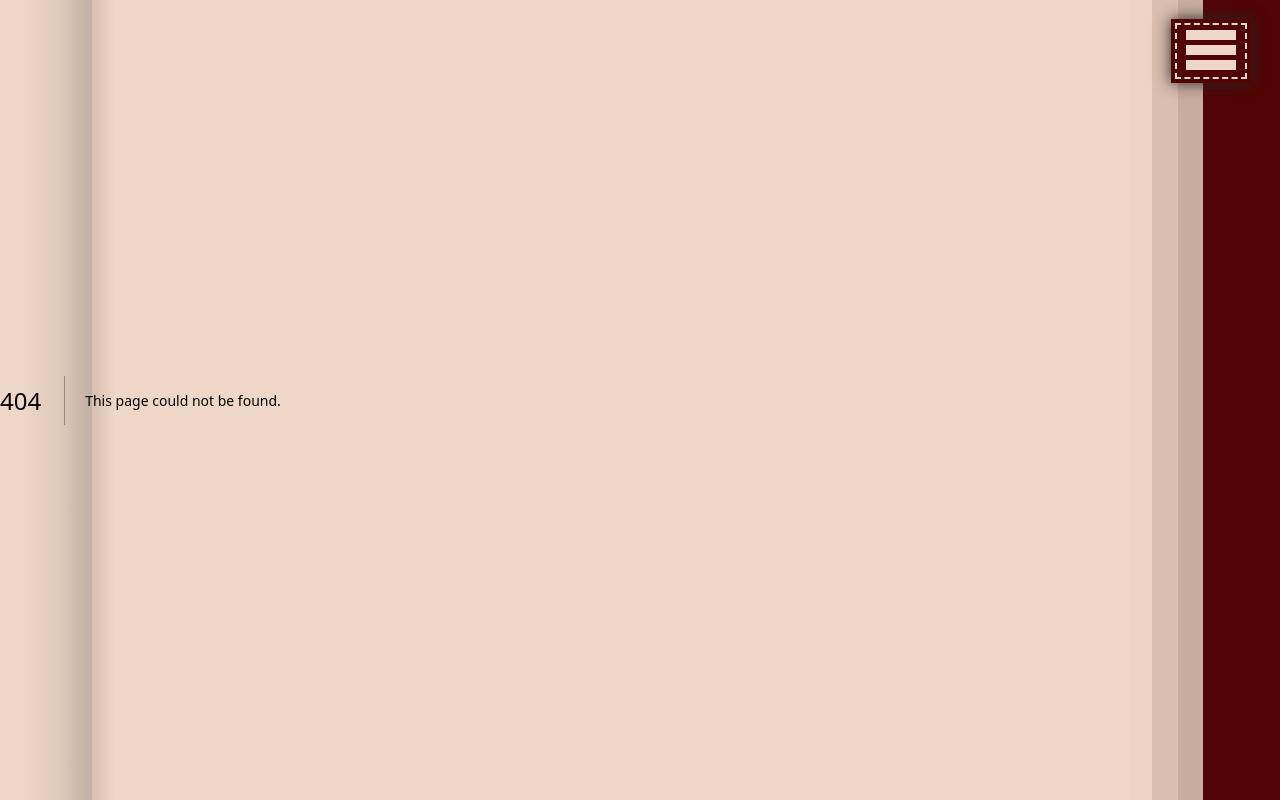
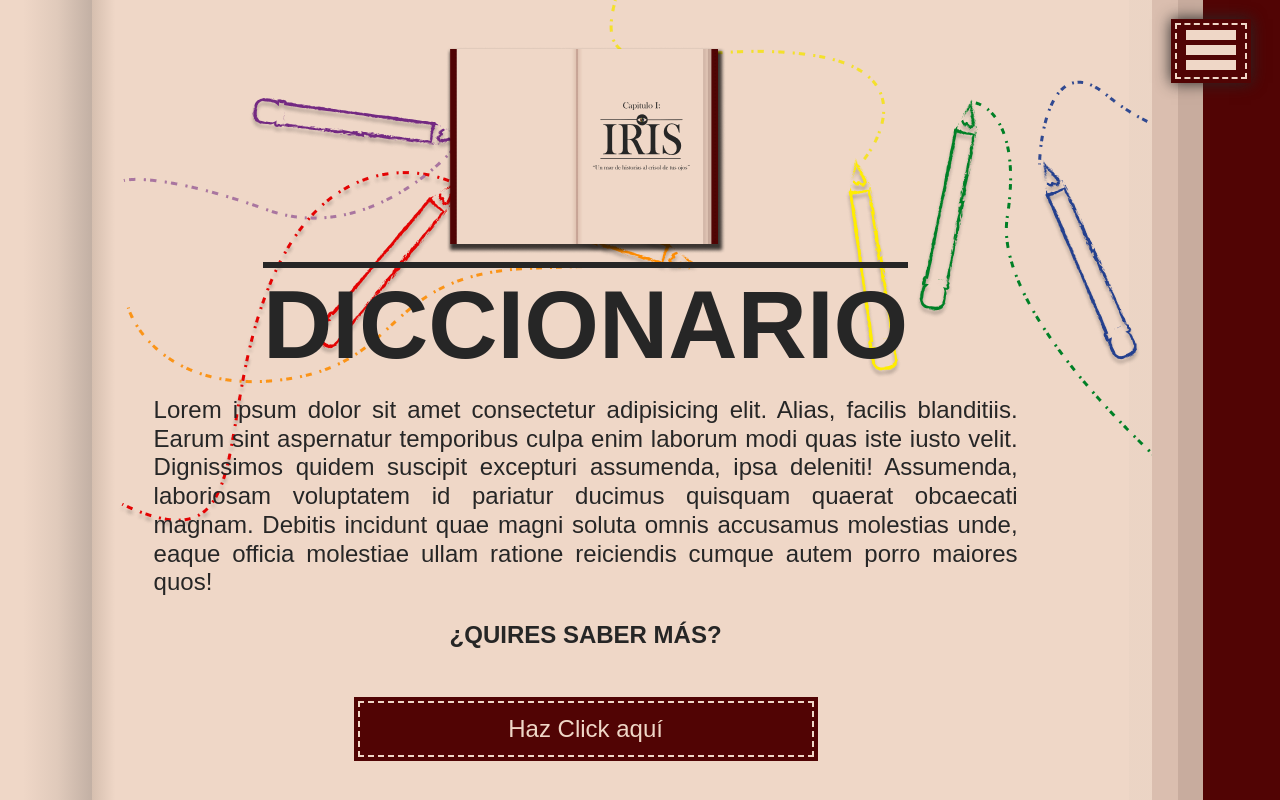
Before and after one commit to juaazn/iris, a Next.js app: page /diccionario in a window 1280 px wide. Before the commit this address had no page. Built offline with nearby package versions, Linux system fonts and the light colour scheme; a web font is replaced by a local one.

Commit message:
Route diccionario

```diff
--- /dev/null
+++ b/src/app/diccionario/page.jsx
@@ -0,0 +1,14 @@
+import Button from '@/components/Button'
+import KnowMore from '@/components/KnowMore'
+import LayoutContent from '@/components/LayoutContent'
+import Title from '@/components/Title'
+
+export default function Diccionario () {
+  return (
+    <LayoutContent imgBackground='crayolas'>
+      <Title title='DICCIONARIO' imgName='libro-iris'/>
+      <KnowMore name='¿QUIRES SABER MÁS?'/>
+      <Button name='Haz Click aquí'/>
+    </LayoutContent>
+  )
+}
```
